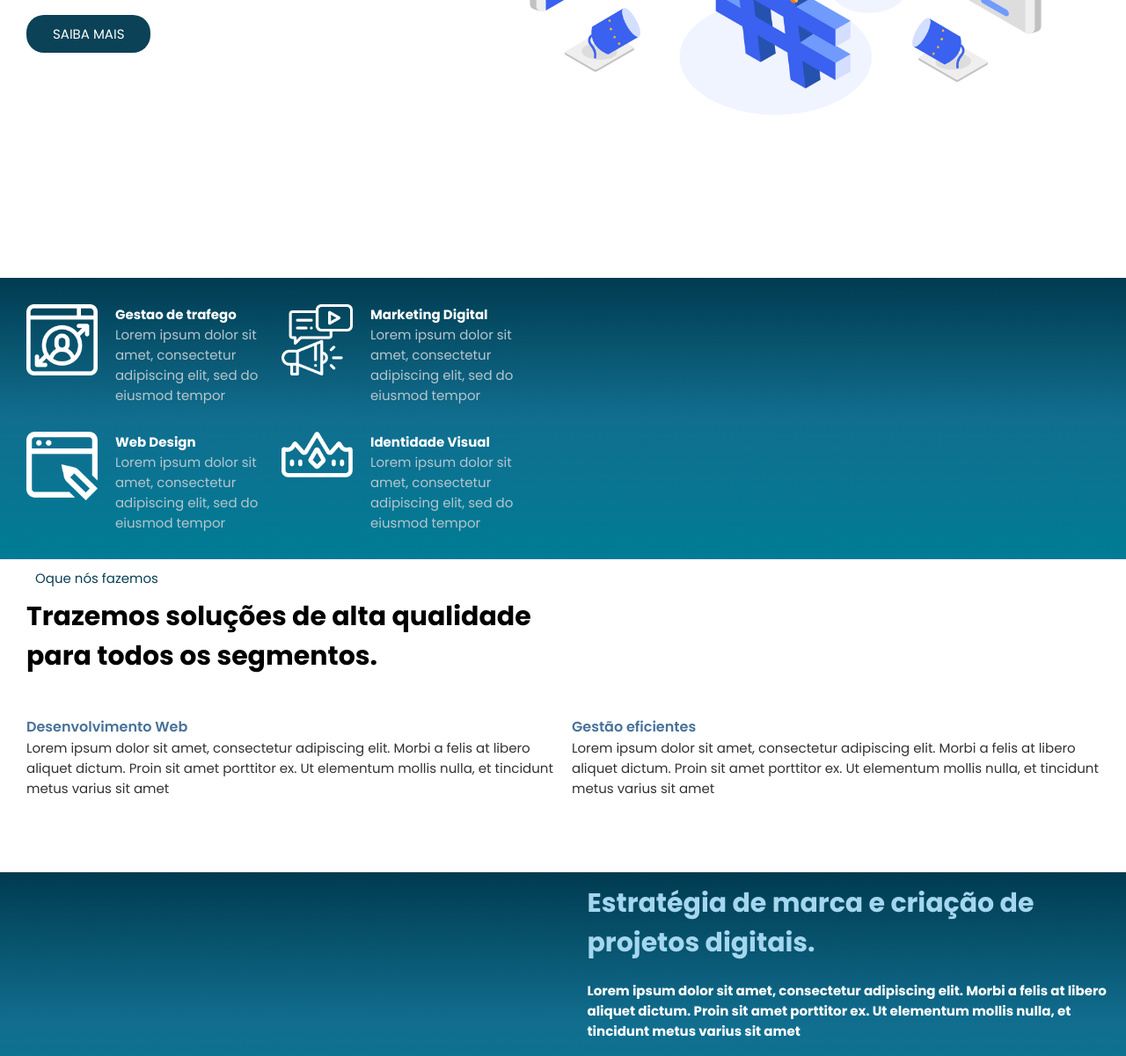
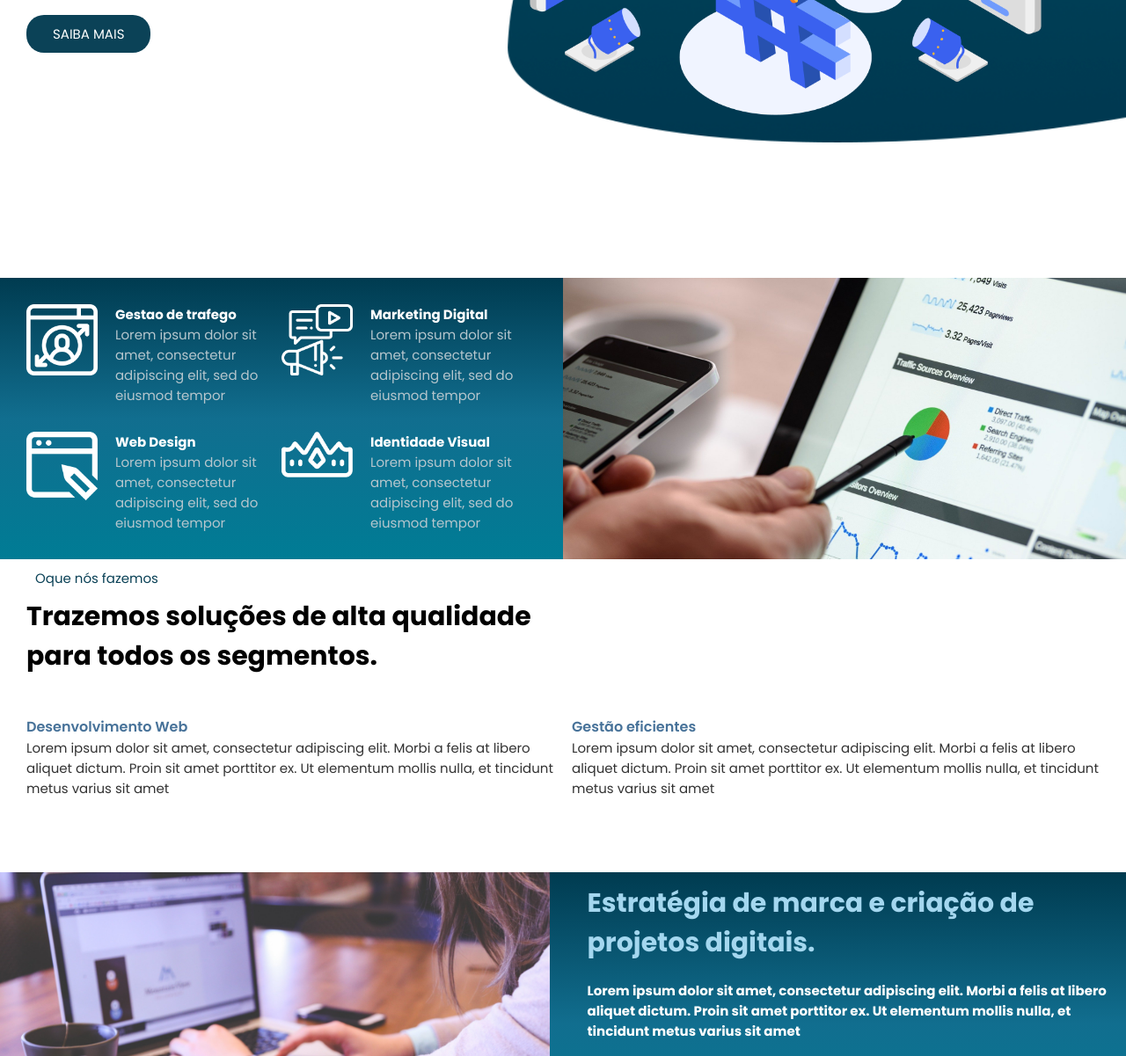
Before and after one commit to LayonJ/gggggg, a plain HTML site: page index.html in a window 1280 px wide. Shown: the part 442-1643 px from the top of the page at 88% size. Drawn offline with Linux system fonts and the light colour scheme; a script that the page names is missing; files whose address does not match are found by name.

Commit message:
Update modern2.css

```diff
--- a/modern2.css
+++ b/modern2.css
@@ -107,7 +107,7 @@ html{
 .imagens{
     display: flex;
     grid-area: imagem;
-    background-image: url("img/forma5.png");
+    background-image: url("forma5.png");
     background-repeat: no-repeat;
     background-size: contain;
     position: absolute;
@@ -131,7 +131,7 @@ html{
 }
 .div-img{
     grid-area: img;
-    background: url(img/img_section.jpg);
+    background: url(img_section.jpg);
     background-size: cover;
     background-repeat: no-repeat;
 }
@@ -251,7 +251,7 @@ html{
 
 .div-img2{
     grid-area: img2;
-    background: url(img/img_section3.jpg);
+    background: url(img_section3.jpg);
     background-size: cover;
     background-repeat: no-repeat;
     height: 100%;
@@ -473,7 +473,7 @@ input::placeholder{
         display: grid;
         grid-template-columns: 1fr;
         justify-items: center;
-       /* background-image: url("img/forma_mobile.png");*/
+       /* background-image: url("forma_mobile.png");*/
         background-repeat: no-repeat;
         background-size: contain;
 
```
